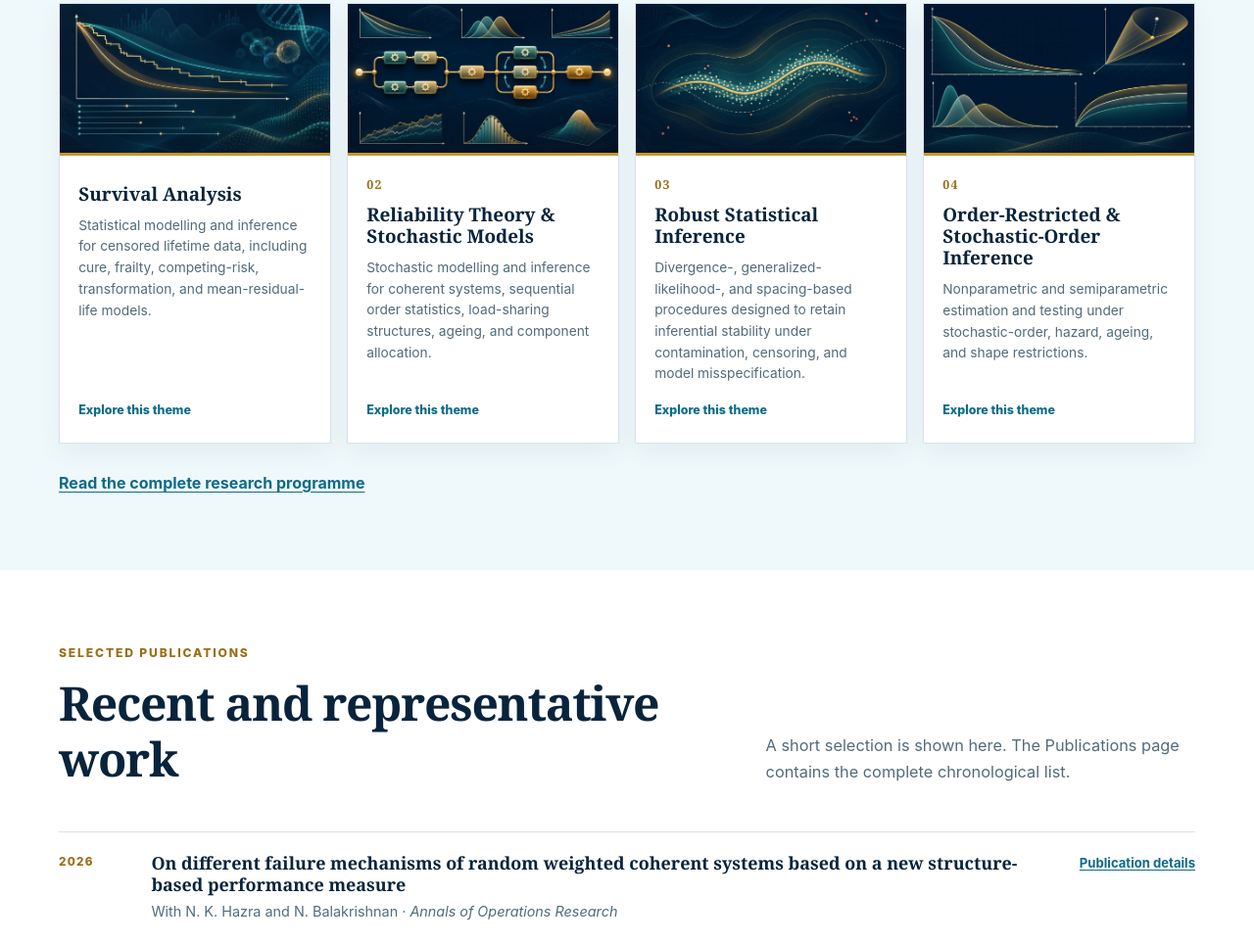
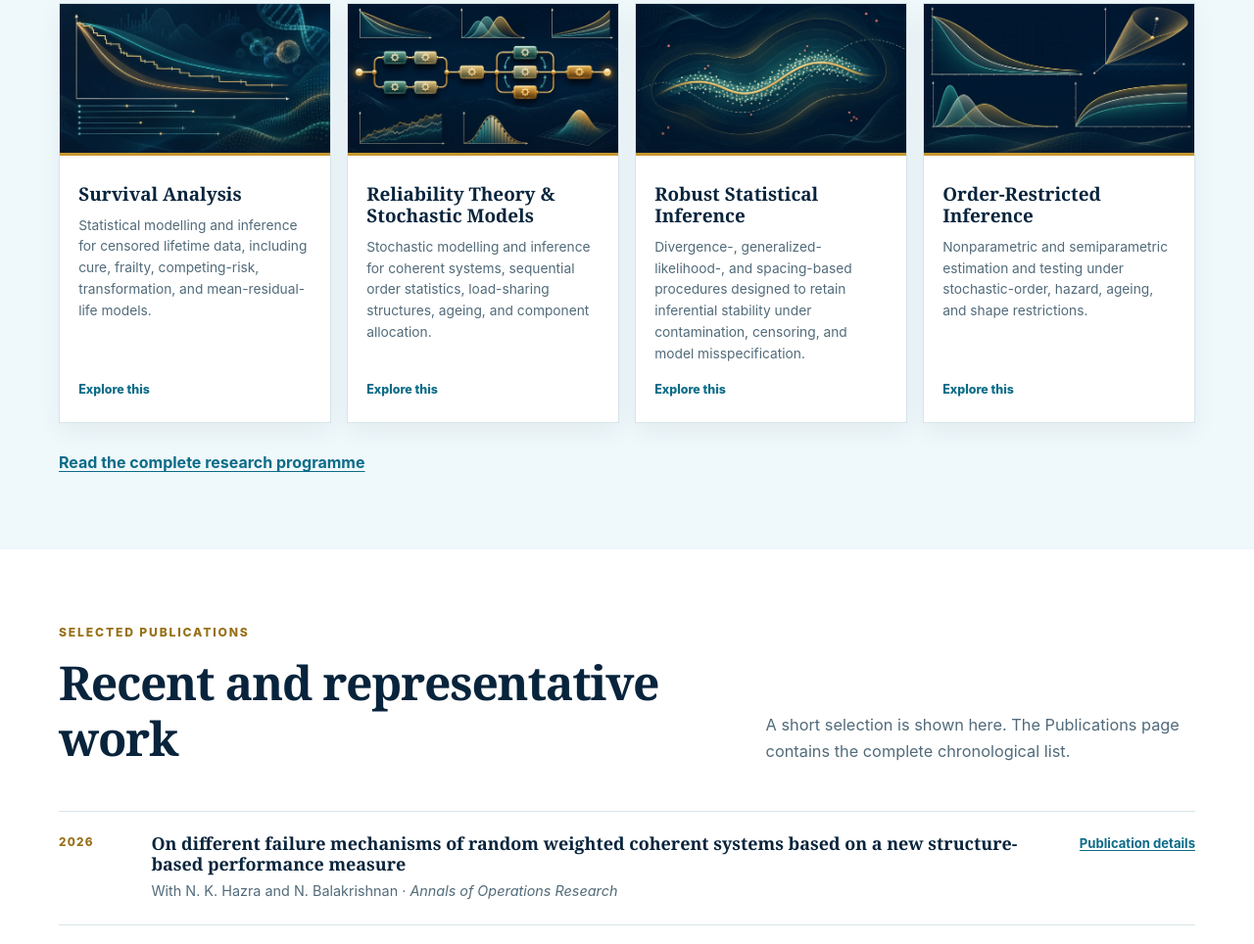
Before and after one commit to sahootanmay3/sahootanmay3.github.io, a plain HTML site: page index.html in a window 1280 px wide. Shown: the part 1393-2357 px from the top of the page at 98% size. Drawn offline with Linux system fonts and the light colour scheme.

Commit message:
Update index.html

```diff
--- a/index.html
+++ b/index.html
@@ -73,7 +73,7 @@
               <span class="research-theme-number"></span>
               <h3>Survival Analysis</h3>
               <p>Statistical modelling and inference for censored lifetime data, including cure, frailty, competing-risk, transformation, and mean-residual-life models.</p>
-              <span class="research-theme-link">Explore this theme</span>
+              <span class="research-theme-link">Explore this</span>
             </div>
           </a>
 
@@ -82,10 +82,10 @@
               <img src="research-theme-reliability.webp" alt="A coherent reliability system with connected components and multiple functioning paths" loading="lazy">
             </figure>
             <div class="research-theme-copy">
-              <span class="research-theme-number">02</span>
+              <span class="research-theme-number"></span>
               <h3>Reliability Theory &amp; Stochastic Models</h3>
               <p>Stochastic modelling and inference for coherent systems, sequential order statistics, load-sharing structures, ageing, and component allocation.</p>
-              <span class="research-theme-link">Explore this theme</span>
+              <span class="research-theme-link">Explore this</span>
             </div>
           </a>
 
@@ -94,10 +94,10 @@
               <img src="research-theme-robust.webp" alt="A stable statistical fit surrounded by regular observations and a small number of outliers" loading="lazy">
             </figure>
             <div class="research-theme-copy">
-              <span class="research-theme-number">03</span>
+              <span class="research-theme-number"></span>
               <h3>Robust Statistical Inference</h3>
               <p>Divergence-, generalized-likelihood-, and spacing-based procedures designed to retain inferential stability under contamination, censoring, and model misspecification.</p>
-              <span class="research-theme-link">Explore this theme</span>
+              <span class="research-theme-link">Explore this</span>
             </div>
           </a>
 
@@ -106,10 +106,10 @@
               <img src="research-theme-order-restricted.webp" alt="Ordered noncrossing curves, distribution shapes, and a projection onto a constraint cone" loading="lazy">
             </figure>
             <div class="research-theme-copy">
-              <span class="research-theme-number">04</span>
-              <h3>Order-Restricted &amp; Stochastic-Order Inference</h3>
+              <span class="research-theme-number"></span>
+              <h3>Order-Restricted Inference</h3>
               <p>Nonparametric and semiparametric estimation and testing under stochastic-order, hazard, ageing, and shape restrictions.</p>
-              <span class="research-theme-link">Explore this theme</span>
+              <span class="research-theme-link">Explore this</span>
             </div>
           </a>
         </div>
```
